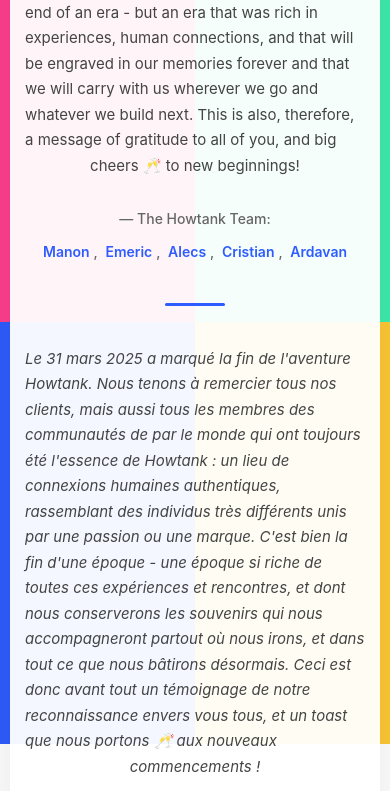
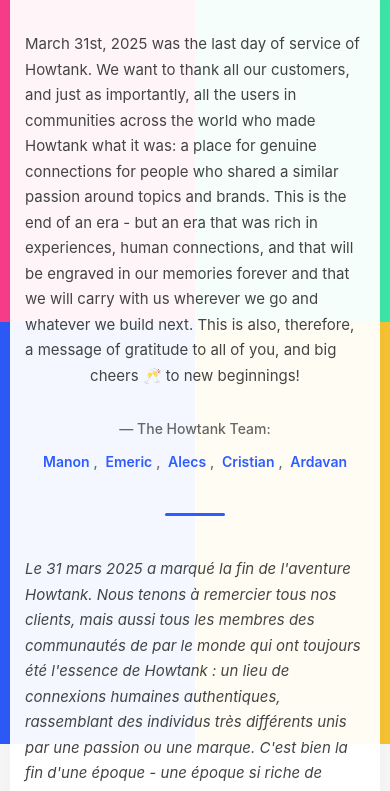
Before and after one commit to howtank/farewell, a plain HTML site: page index.html in a window 390 px wide. Shown: the part 100-891 px from the top of the page. Drawn offline with Linux system fonts and the light colour scheme.

Commit message:
Fixed layout on mobile

```diff
--- a/styles.css
+++ b/styles.css
@@ -18,7 +18,6 @@ body {
     justify-content: center;
     padding: 20px;
     position: relative;
-    overflow: hidden;
 }
 
 body::before {
@@ -131,11 +130,15 @@ body::before {
 @media (max-width: 768px) {
     body {
         padding: 10px;
+        align-items: flex-start;
+        min-height: auto;
     }
 
     .container {
         padding: 40px 20px;
         border-radius: 15px;
+        margin-top: 20px;
+        margin-bottom: 20px;
     }
 
     .logo {
```
